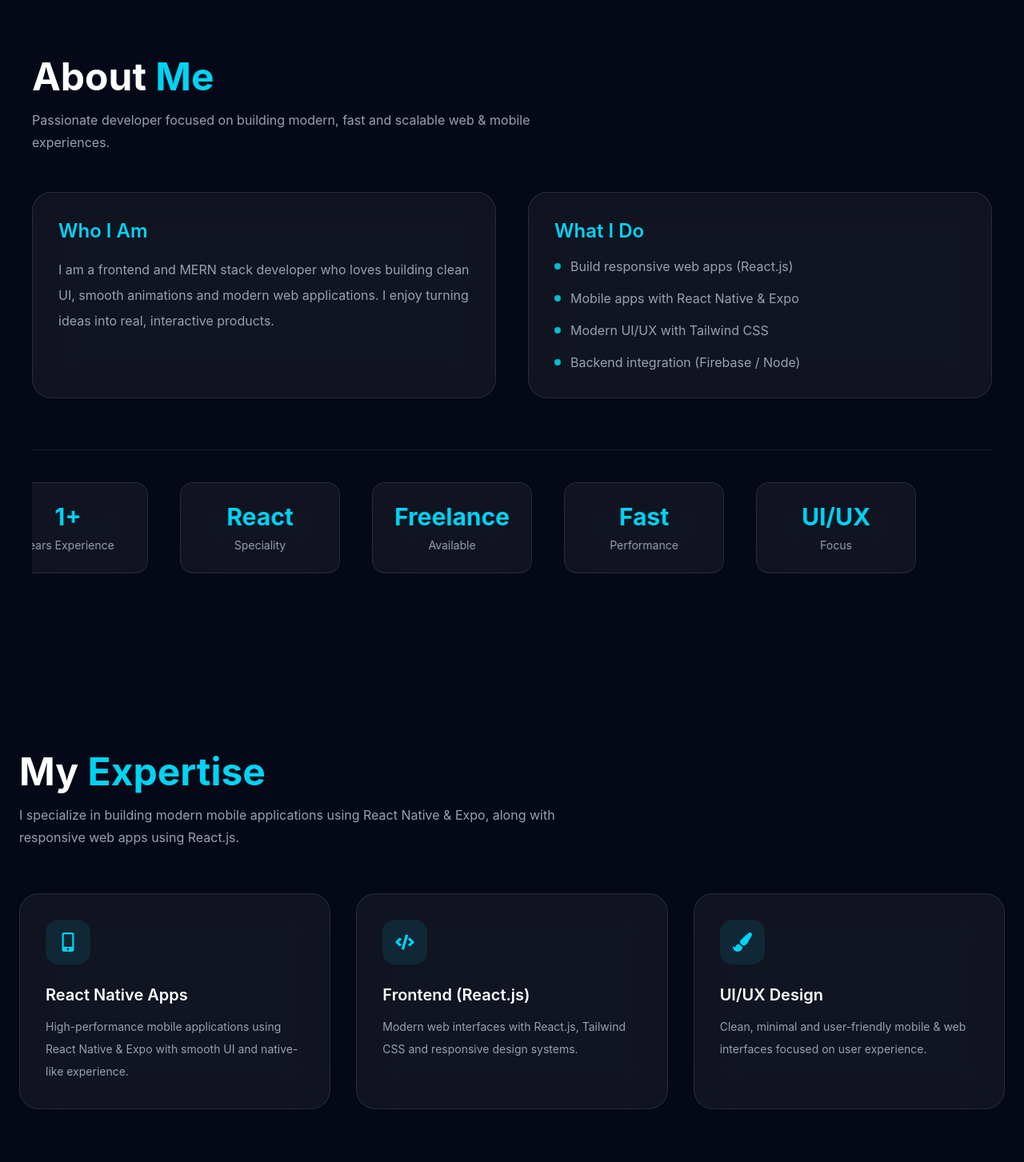
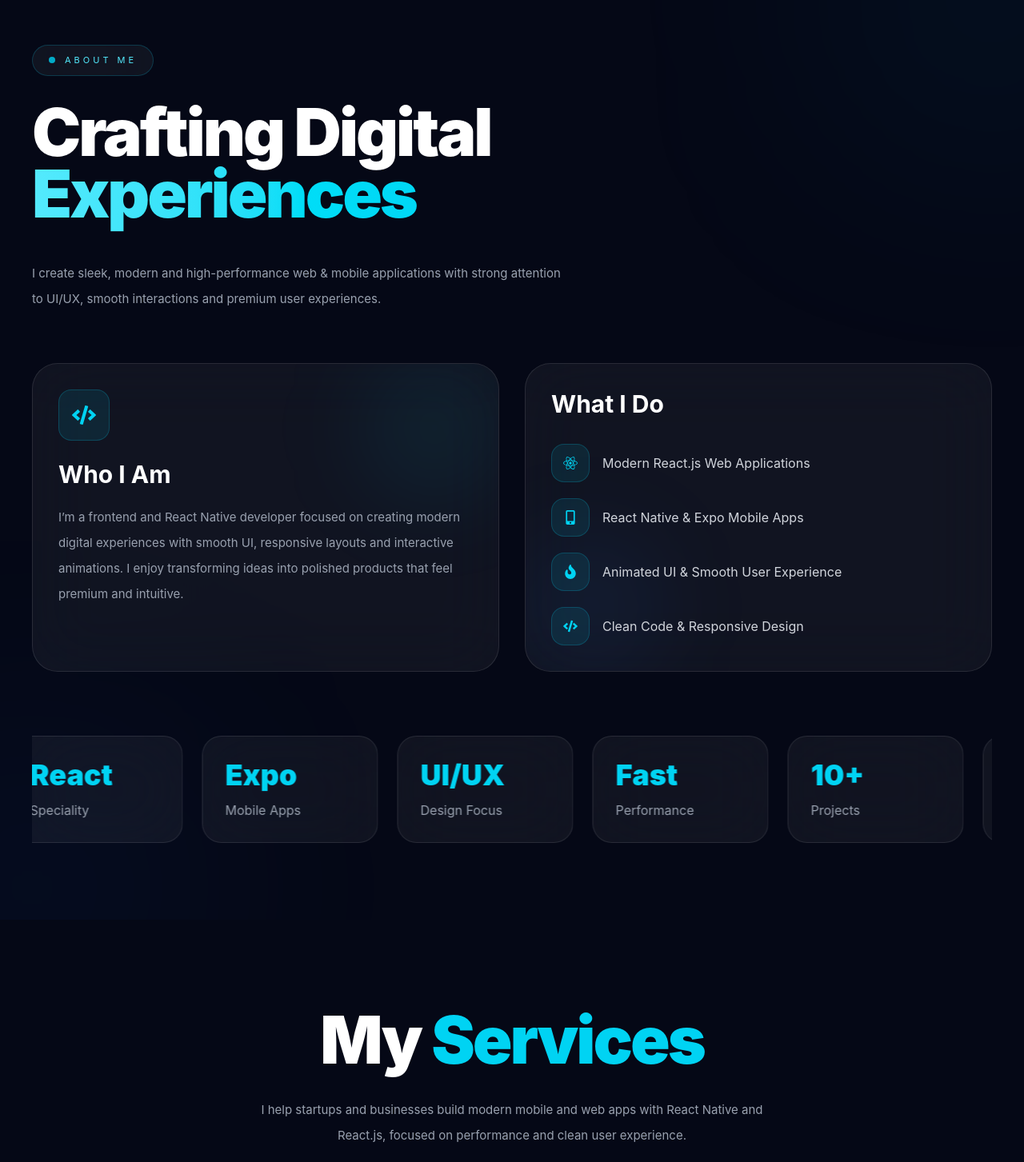
Before and after one commit to Muhammadkashif20/Mobile-App-Portfolio, a React (Vite) app: page / in a window 1280 px wide. Shown: the part 840-2293 px from the top of the page at 80% size. Built offline with nearby package versions, Linux system fonts and the light colour scheme.

Commit message:
working on modern UI

```diff
--- a/src/Components/About.jsx
+++ b/src/Components/About.jsx
@@ -1,79 +1,192 @@
 import React from "react";
+import { motion } from "framer-motion";
+import {
+  FaReact,
+  FaMobileAlt,
+  FaCode,
+  FaFire,
+} from "react-icons/fa";
+
+const stats = [
+  { num: "10+", label: "Projects" },
+  { num: "1+", label: "Years Experience" },
+  { num: "React", label: "Speciality" },
+  { num: "Expo", label: "Mobile Apps" },
+  { num: "UI/UX", label: "Design Focus" },
+  { num: "Fast", label: "Performance" },
+];
 
 const About = () => {
   return (
-    <section id="about" className="py-28 px-10 bg-[#050816] text-white">
-      <div className="max-w-7xl mx-auto">
+    <section
+      id="about"
+      className="relative py-24 px-6 md:px-10 bg-[#050816] overflow-hidden text-white"
+    >
 
-        {/* Title */}
-        <h2 className="text-4xl sm:text-5xl font-bold mb-4">
-          About <span className="text-cyan-400">Me</span>
-        </h2>
+      {/* Background Glow */}
+      <div className="absolute top-[-120px] right-[-120px] w-[320px] h-[320px] bg-cyan-500/10 rounded-full blur-[140px]" />
 
-        <p className="text-gray-400 max-w-2xl mb-12 leading-7">
-          Passionate developer focused on building modern, fast and scalable web & mobile experiences.
-        </p>
+      <div className="absolute bottom-[-120px] left-[-120px] w-[320px] h-[320px] bg-blue-500/10 rounded-full blur-[140px]" />
 
-        {/* Cards */}
-        <div className="grid md:grid-cols-2 gap-10">
+      <div className="relative z-10 max-w-7xl mx-auto">
 
-          <div className="bg-white/5 border border-white/10 rounded-3xl p-8 backdrop-blur-xl hover:scale-[1.02] transition duration-300">
-            <h3 className="text-2xl font-semibold mb-4 text-cyan-400">
-              Who I Am
-            </h3>
+     {/* ===== Premium Heading ===== */}
+<motion.div
+  initial={{ opacity: 0, y: 30 }}
+  whileInView={{ opacity: 1, y: 0 }}
+  transition={{ duration: 0.7 }}
+  viewport={{ once: true }}
+  className="relative"
+>
 
-            <p className="text-gray-400 leading-8">
-              I am a frontend and MERN stack developer who loves building
-              clean UI, smooth animations and modern web applications.
-              I enjoy turning ideas into real, interactive products.
-            </p>
-          </div>
+  {/* small badge */}
+  <div className="inline-flex items-center gap-3 border border-cyan-400/20 bg-white/5 backdrop-blur-2xl rounded-full px-5 py-2.5 mb-8">
 
-          <div className="bg-white/5 border border-white/10 rounded-3xl p-8 backdrop-blur-xl hover:scale-[1.02] transition duration-300">
-            <h3 className="text-2xl font-semibold mb-4 text-cyan-400">
-              What I Do
-            </h3>
+    <span className="w-2 h-2 rounded-full bg-cyan-400 animate-pulse" />
 
-            <ul className="space-y-4 text-gray-400">
-              {[
-                "Build responsive web apps (React.js)",
-                "Mobile apps with React Native & Expo",
-                "Modern UI/UX with Tailwind CSS",
-                "Backend integration (Firebase / Node)",
-              ].map((item, i) => (
-                <li key={i} className="flex items-center gap-3">
-                  <span className="w-2 h-2 bg-cyan-400 rounded-full animate-pulse"></span>
-                  {item}
-                </li>
-              ))}
-            </ul>
-          </div>
+    <p className="text-[11px] tracking-[4px] uppercase text-cyan-300">
+      About Me
+    </p>
+
+  </div>
+
+  {/* heading */}
+  <h2 className="text-[42px] sm:text-[60px] lg:text-[82px] font-black leading-[0.95] tracking-[-3px]">
+
+    Crafting Digital
+    <span className="block text-transparent bg-clip-text bg-gradient-to-r from-cyan-300 via-cyan-400 to-blue-500 pb-3">
+      Experiences
+    </span>
+
+  </h2>
+
+  {/* description */}
+  <p className="text-gray-400 max-w-2xl mt-8 leading-8 text-[15px]">
+
+    I create sleek, modern and high-performance web & mobile
+    applications with strong attention to UI/UX, smooth interactions
+    and premium user experiences.
+
+  </p>
+
+</motion.div>
+
+        {/* ===== Cards ===== */}
+        <div className="grid lg:grid-cols-2 gap-8 mt-16">
+
+          {/* LEFT */}
+          <motion.div
+            initial={{ opacity: 0, x: -40 }}
+            whileInView={{ opacity: 1, x: 0 }}
+            transition={{ duration: 0.7 }}
+            viewport={{ once: true }}
+            className="group relative bg-white/5 border border-white/10 rounded-[32px] p-8 backdrop-blur-2xl hover:border-cyan-400/20 duration-300 overflow-hidden"
+          >
+
+            <div className="absolute top-0 right-0 w-40 h-40 bg-cyan-400/10 blur-3xl rounded-full" />
+
+            <div className="relative z-10">
+
+              <div className="w-16 h-16 rounded-2xl bg-cyan-400/10 border border-cyan-400/20 flex items-center justify-center text-cyan-400 text-3xl mb-6">
+                <FaCode />
+              </div>
+
+              <h3 className="text-3xl font-bold mb-5">
+                Who I Am
+              </h3>
+
+              <p className="text-gray-400 leading-8 text-[15px]">
+                I’m a frontend and React Native developer focused on
+                creating modern digital experiences with smooth UI,
+                responsive layouts and interactive animations.
+                I enjoy transforming ideas into polished products
+                that feel premium and intuitive.
+              </p>
+
+            </div>
+
+          </motion.div>
+
+          {/* RIGHT */}
+          <motion.div
+            initial={{ opacity: 0, x: 40 }}
+            whileInView={{ opacity: 1, x: 0 }}
+            transition={{ duration: 0.7 }}
+            viewport={{ once: true }}
+            className="group relative bg-white/5 border border-white/10 rounded-[32px] p-8 backdrop-blur-2xl hover:border-cyan-400/20 duration-300 overflow-hidden"
+          >
+
+            <div className="absolute bottom-0 left-0 w-40 h-40 bg-blue-500/10 blur-3xl rounded-full" />
+
+            <div className="relative z-10">
+
+              <h3 className="text-3xl font-bold mb-8">
+                What I Do
+              </h3>
+
+              <div className="space-y-5">
+
+                {[
+                  {
+                    icon: <FaReact />,
+                    text: "Modern React.js Web Applications",
+                  },
+                  {
+                    icon: <FaMobileAlt />,
+                    text: "React Native & Expo Mobile Apps",
+                  },
+                  {
+                    icon: <FaFire />,
+                    text: "Animated UI & Smooth User Experience",
+                  },
+                  {
+                    icon: <FaCode />,
+                    text: "Clean Code & Responsive Design",
+                  },
+                ].map((item, i) => (
+                  <div
+                    key={i}
+                    className="flex items-center gap-4"
+                  >
+
+                    <div className="w-12 h-12 rounded-2xl bg-cyan-400/10 border border-cyan-400/20 flex items-center justify-center text-cyan-400 text-lg">
+                      {item.icon}
+                    </div>
+
+                    <p className="text-gray-300">
+                      {item.text}
+                    </p>
+
+                  </div>
+                ))}
+
+              </div>
+
+            </div>
+
+          </motion.div>
 
         </div>
 
-        {/* ================= MARQUEE STATS (ANIMATED) ================= */}
-        <div className="overflow-hidden mt-16 border-t border-white/10 pt-10">
+        {/* ===== Animated Stats ===== */}
+        <div className="overflow-hidden mt-20">
 
-          <div className="flex gap-10 w-max animate-[scroll_15s_linear_infinite]">
+          <div className="flex gap-6 w-max animate-[marquee_18s_linear_infinite]">
 
-            {[
-              { num: "10+", label: "Projects" },
-              { num: "1+", label: "Years Experience" },
-              { num: "React", label: "Speciality" },
-              { num: "Freelance", label: "Available" },
-              { num: "Fast", label: "Performance" },
-              { num: "UI/UX", label: "Focus" },
-            ].map((item, i) => (
+            {[...stats, ...stats].map((item, i) => (
               <div
                 key={i}
-                className="min-w-[200px] bg-white/5 border border-white/10 rounded-2xl p-6 text-center backdrop-blur-xl"
+                className="min-w-[220px] bg-white/5 border border-white/10 rounded-3xl p-7 backdrop-blur-2xl"
               >
-                <h3 className="text-3xl font-bold text-cyan-400">
+
+                <h3 className="text-4xl font-black text-cyan-400">
                   {item.num}
                 </h3>
-                <p className="text-gray-400 mt-2 text-sm">
+
+                <p className="text-gray-400 mt-3">
                   {item.label}
                 </p>
+
               </div>
             ))}
 
@@ -81,12 +194,16 @@ const About = () => {
 
         </div>
 
-        {/* animation keyframes */}
+        {/* Animation */}
         <style>
           {`
-            @keyframes scroll {
-              0% { transform: translateX(0); }
-              100% { transform: translateX(-50%); }
+            @keyframes marquee {
+              0% {
+                transform: translateX(0);
+              }
+              100% {
+                transform: translateX(-50%);
+              }
             }
           `}
         </style>
--- a/src/Components/Home.jsx
+++ b/src/Components/Home.jsx
@@ -2,6 +2,7 @@ import React from "react";
 import { motion } from "framer-motion";
 import { FaGithub, FaLinkedinIn, FaArrowRight } from "react-icons/fa";
 import TypewriterText from "./TypeWriter";
+
 const Home = () => {
   return (
     <section
@@ -12,27 +13,16 @@ const Home = () => {
       <div className="absolute top-[-120px] left-[-120px] w-[320px] h-[320px] bg-cyan-500/20 rounded-full blur-[140px]" />
       <div className="absolute bottom-[-180px] right-[-100px] w-[350px] h-[350px] bg-blue-500/10 rounded-full blur-[160px]" />
 
+      {/* Grid Overlay */}
+      <div className="absolute inset-0 bg-[linear-gradient(rgba(255,255,255,0.03)_1px,transparent_1px),linear-gradient(90deg,rgba(255,255,255,0.03)_1px,transparent_1px)] bg-[size:70px_70px]" />
+
       <div className="relative z-10 max-w-7xl mx-auto px-6 md:px-10">
         <div className="min-h-screen flex items-center">
           <div className="w-full grid lg:grid-cols-2 gap-12 items-center">
 
-            {/* ================= LEFT ================= */}
+            {/* LEFT */}
             <div>
 
-              {/* Badge animation
-              <motion.div
-                initial={{ opacity: 0, y: -20 }}
-                animate={{ opacity: 1, y: 0 }}
-                transition={{ duration: 0.6 }}
-                className="inline-flex items-center gap-3 border border-cyan-400/20 bg-white/5 backdrop-blur-2xl rounded-full px-5 py-2.5 mb-8"
-              >
-                <span className="w-2 h-2 bg-cyan-400 rounded-full animate-pulse" />
-                <p className="text-[11px] tracking-[4px] uppercase text-cyan-300">
-                  React Developer
-                </p>
-              </motion.div> */}
-
-              {/* Heading animated */}
               <motion.h1
                 initial={{ opacity: 0, y: 40 }}
                 animate={{ opacity: 1, y: 0 }}
@@ -45,23 +35,26 @@ const Home = () => {
                 </span>
                 Kashif
               </motion.h1>
+
+              {/* ROLE (UPDATED FOR RN FOCUS) */}
               <TypewriterText
                 texts={[
                   "React Native Developer",
-                  "React Developer",
-                  "Frontend Developer",
+                  "Expo Mobile App Developer",
+                  "Frontend Developer (React.js)",
                 ]}
               />
 
-              {/* Sub text */}
+              {/* Sub text (UPDATED) */}
               <motion.p
                 initial={{ opacity: 0 }}
                 animate={{ opacity: 1 }}
                 transition={{ delay: 0.4 }}
                 className="max-w-xl mt-8 text-gray-400 leading-8"
               >
-                I build modern, animated and pixel-perfect web & mobile
-                experiences using React.js and React Native.
+                I build modern cross-platform mobile apps using React Native & Expo,
+                along with responsive web interfaces using React.js.
+                Focused on performance, smooth UX and clean UI systems.
               </motion.p>
 
               {/* Buttons */}
@@ -80,7 +73,7 @@ const Home = () => {
                 </button>
               </motion.div>
 
-              {/* Social floating animation */}
+              {/* Social */}
               <motion.div
                 animate={{ y: [0, -8, 0] }}
                 transition={{ repeat: Infinity, duration: 3 }}
@@ -96,17 +89,14 @@ const Home = () => {
               </motion.div>
             </div>
 
-            {/* ================= RIGHT (ANIMATED VISUAL ONLY) ================= */}
+            {/* RIGHT (UNCHANGED) */}
             <div className="relative hidden lg:flex justify-center">
-
-              {/* floating glow */}
               <motion.div
                 animate={{ scale: [1, 1.2, 1] }}
                 transition={{ repeat: Infinity, duration: 6 }}
                 className="absolute w-[350px] h-[350px] bg-cyan-400/20 rounded-full blur-[120px]"
               />
 
-              {/* floating phone */}
               <motion.div
                 animate={{ y: [0, -15, 0] }}
                 transition={{ repeat: Infinity, duration: 4 }}
@@ -123,7 +113,6 @@ const Home = () => {
                 </div>
               </motion.div>
 
-              {/* floating small shapes */}
               <motion.div
                 animate={{ rotate: 360 }}
                 transition={{ repeat: Infinity, duration: 10, ease: "linear" }}
--- a/src/Components/Portfolio.jsx
+++ b/src/Components/Portfolio.jsx
@@ -20,17 +20,22 @@ const projects = [
 
 const Portfolio = () => {
   return (
-    <section id="portfolio" className="py-28 px-6 bg-[#050816] text-white">
+    <section id="portfolio" className="py-16 px-6 md:px-10 bg-[#050816] text-white">
       <div className="max-w-7xl mx-auto">
 
-        {/* Title */}
-        <h2 className="text-4xl sm:text-5xl font-bold mb-4">
-          My <span className="text-cyan-400">Projects</span>
-        </h2>
+        {/* VIP Heading */}
+        <div className="mb-16 text-center">
 
-        <p className="text-gray-400 max-w-2xl mb-14 leading-7">
-          A collection of mobile apps and web projects built with React Native, Expo and React.js.
-        </p>
+          <h2 className="text-[42px] sm:text-[60px] lg:text-[82px] font-black leading-[0.95] tracking-[-3px]">
+            My{" "}
+            <span className="text-cyan-400">Projects</span>
+          </h2>
+
+          <p className="text-gray-400 max-w-2xl mx-auto mt-8 leading-8 text-[15px]">
+            A collection of mobile apps and web projects built with React Native, Expo and React.js.
+          </p>
+
+        </div>
 
         {/* Grid */}
         <div className="grid md:grid-cols-2 lg:grid-cols-3 gap-8">
--- a/src/Components/Services.jsx
+++ b/src/Components/Services.jsx
@@ -1,53 +1,61 @@
 import React from "react";
-import { FaMobileAlt, FaCode, FaPaintBrush, FaRocket } from "react-icons/fa";
+import { FaMobileAlt, FaCode, FaPaintBrush } from "react-icons/fa";
 
 const services = [
   {
     title: "React Native Apps",
-    desc: "High-performance mobile applications using React Native & Expo with smooth UI and native-like experience.",
+    desc: "High-performance mobile apps with native-like smooth UX using Expo & React Native.",
     icon: <FaMobileAlt />,
   },
   {
-    title: "Frontend (React.js)",
-    desc: "Modern web interfaces with React.js, Tailwind CSS and responsive design systems.",
+    title: "React.js Frontend",
+    desc: "Modern web apps with clean architecture, fast performance and responsive UI.",
     icon: <FaCode />,
   },
   {
     title: "UI/UX Design",
-    desc: "Clean, minimal and user-friendly mobile & web interfaces focused on user experience.",
+    desc: "Minimal, modern and conversion-focused interfaces with strong visual hierarchy.",
     icon: <FaPaintBrush />,
   },
 ];
 
 const Services = () => {
   return (
-    <section id="services" className="py-28 px-6 bg-[#050816] text-white">
+    <section className="py-28 px-6 md:px-10 bg-[#050816] text-white">
       <div className="max-w-7xl mx-auto">
 
-        {/* Title */}
-        <h2 className="text-4xl sm:text-5xl font-bold mb-4">
-          My <span className="text-cyan-400">Expertise</span>
+        {/* VIP Heading */}
+          <div className="text-center mb-16">
+
+          <h2 className="text-[42px] sm:text-[60px] lg:text-[82px] font-black leading-[0.95] tracking-[-3px]">
+            My{" "}
+            <span className="text-cyan-400">Services</span>
           </h2>
 
-        <p className="text-gray-400 max-w-2xl mb-14 leading-7">
-          I specialize in building modern mobile applications using React Native & Expo,
-          along with responsive web apps using React.js.
+          <p className="text-gray-400 max-w-2xl mx-auto mt-8 leading-8 text-[15px]">
+            I help startups and businesses build modern mobile and web apps with React Native and React.js,
+            focused on performance and clean user experience.
           </p>
 
-        {/* Grid */}
-        <div className="grid md:grid-cols-2 lg:grid-cols-3 gap-8">
+        </div>
+
+        {/* VIP Cards */}
+        <div className="grid md:grid-cols-3 gap-10">
 
           {services.map((item, index) => (
             <div
               key={index}
-              className="group relative bg-white/5 border border-white/10 rounded-3xl p-8 backdrop-blur-xl hover:-translate-y-2 hover:border-cyan-400/40 transition duration-300"
+              className="relative group"
             >
 
-              {/* Glow */}
-              <div className="absolute inset-0 opacity-0 group-hover:opacity-100 bg-cyan-400/5 blur-xl rounded-3xl transition" />
+              {/* Outer glow border effect */}
+              <div className="absolute -inset-[1px] rounded-3xl bg-gradient-to-r from-cyan-500/20 to-blue-500/10 opacity-0 group-hover:opacity-100 transition duration-500" />
 
-              {/* Icon */}
-              <div className="w-14 h-14 flex items-center justify-center rounded-2xl bg-cyan-400/10 text-cyan-400 text-2xl mb-6 group-hover:scale-110 transition">
+              {/* Card */}
+              <div className="relative bg-[#0B1120] border border-white/10 rounded-3xl p-8 h-full">
+
+                {/* Icon circle */}
+                <div className="w-14 h-14 rounded-2xl flex items-center justify-center bg-white/5 text-cyan-400 text-xl mb-6">
                   {item.icon}
                 </div>
 
@@ -56,19 +64,19 @@ const Services = () => {
                   {item.title}
                 </h3>
 
-              {/* Desc */}
+                {/* Description */}
                 <p className="text-gray-400 leading-7 text-sm">
                   {item.desc}
                 </p>
 
+                {/* Bottom line animation */}
+                <div className="absolute bottom-0 left-0 h-[2px] w-0 bg-cyan-400 group-hover:w-full transition-all duration-500" />
+
+              </div>
+
             </div>
           ))}
 
-        </div>
-
-        {/* Bottom highlight line */}
-        <div className="mt-16 text-center text-gray-500 text-sm">
-          Specialized in <span className="text-cyan-400">React Native • Expo • React.js</span>
         </div>
 
       </div>
--- a/vite.config.js
+++ b/vite.config.js
@@ -1,8 +1,11 @@
 import { defineConfig } from 'vite'
+import react from "@vitejs/plugin-react";
 import tailwindcss from '@tailwindcss/vite'
 
 export default defineConfig({
   plugins: [
+    react(),
     tailwindcss(),
   ],
+
 })
```
Also changed, not shown: src/Components/Contact.jsx (+134 -23 lines), 1 other file (tests, documents, lock files or other folders). Lines whose indentation alone changed are shown as unchanged.
